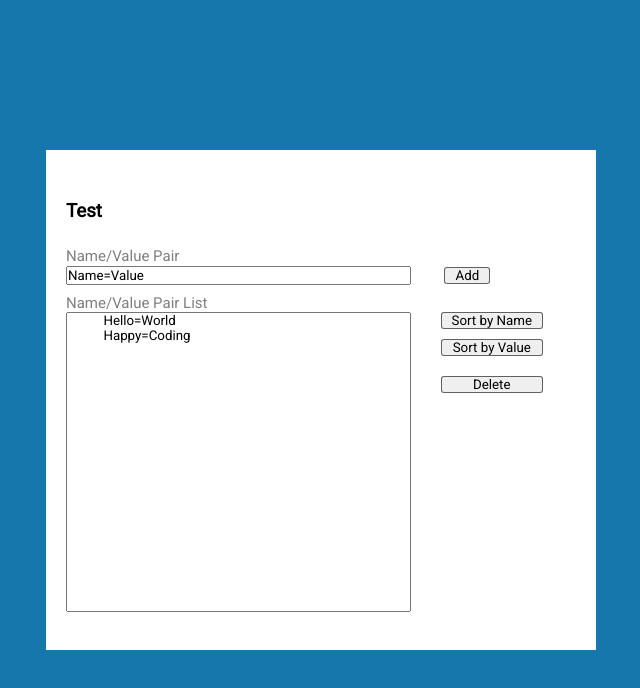
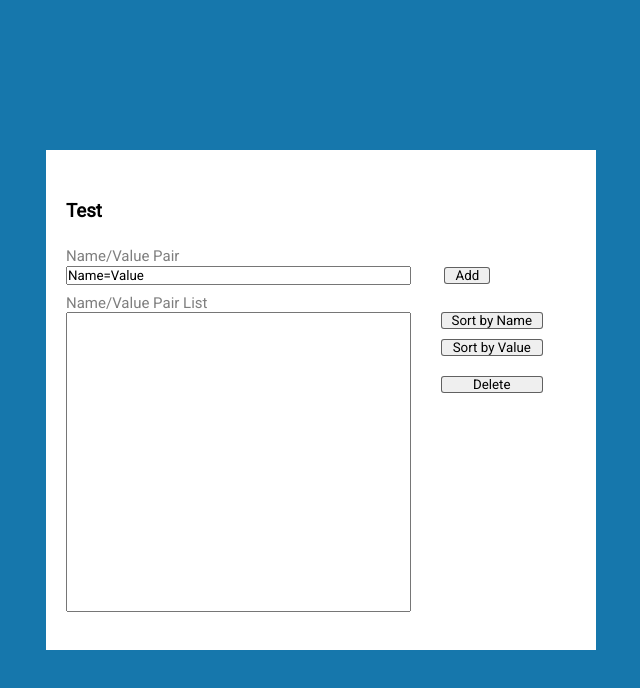
Before and after one commit to yanaChamomile/jsContrWork, a plain HTML site: page index.html in a window 1280 px wide. Shown: the whole page, without its empty margins (319-959 px from the left). Drawn offline with Linux system fonts and the light colour scheme.

Commit message:
redaction index.html

```diff
--- a/index.html
+++ b/index.html
@@ -20,8 +20,6 @@
     <label for="form-name_list">Name/Value Pair List</label>
     <div class="form-name">
        <textarea name="text" id="form-name_list">
-           Hello=World
-           Happy=Coding
        </textarea>
           <div class="name-bttn">
               <input type="button" id="sortByNameBttn" value="Sort by Name">
```
